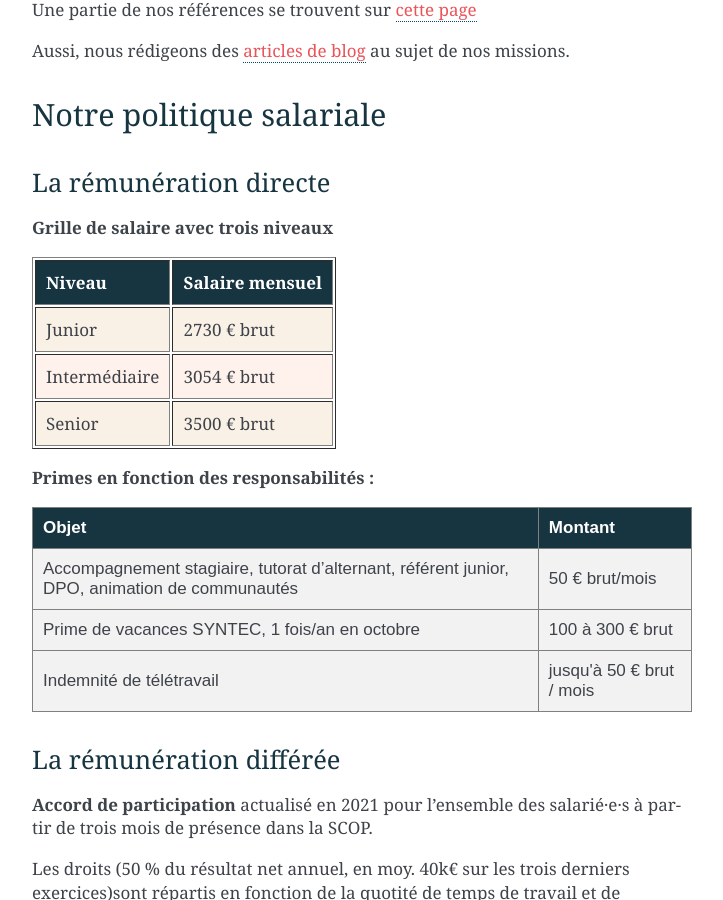
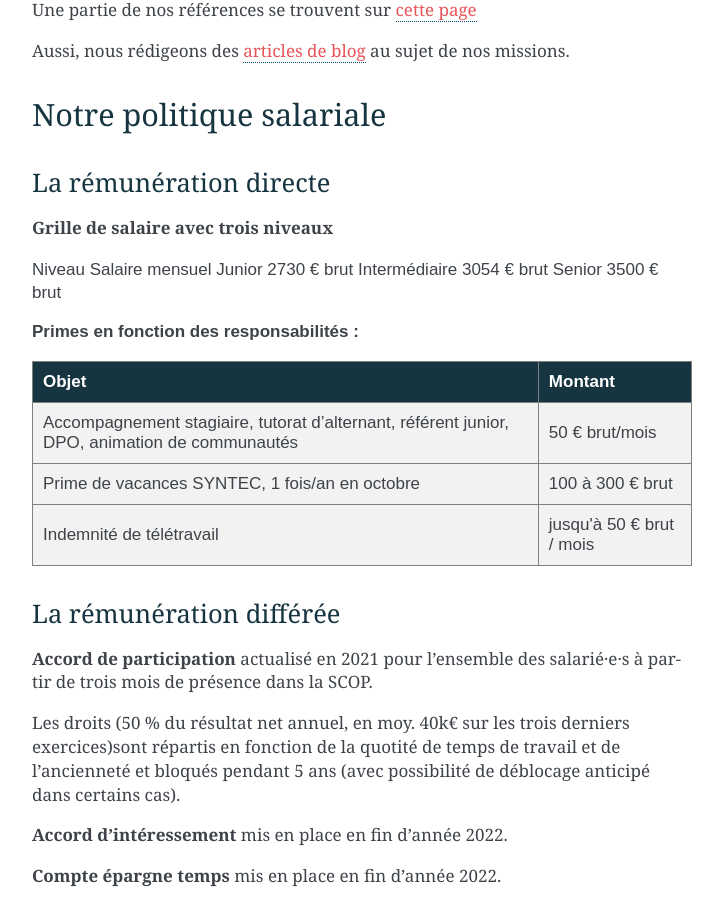
Before and after one commit to datactivist/documentation-datactivist, a Sphinx documentation site: the page built from docs/source/travailler-chez-datactivist.md, in a window 1280 px wide and 900 px high, scrolled down 2806 px. Shown: the whole window, without its empty margins (388-1111 px from the left). Built offline with Sphinx 7.4.7, drawn with Linux system fonts in a browser that asks for light colours.

Commit message:
Update travailler-chez-datactivist.md

```diff
--- a/docs/source/travailler-chez-datactivist.md
+++ b/docs/source/travailler-chez-datactivist.md
@@ -87,7 +87,7 @@ Aussi, nous rédigeons des [articles de blog](https://medium.com/datactivist) au
 
 **Grille de salaire avec trois niveaux**
 
- <table border="1">
+ <mytable border="1">
   <thead>
     <tr>
       <th>Niveau</th>
```
